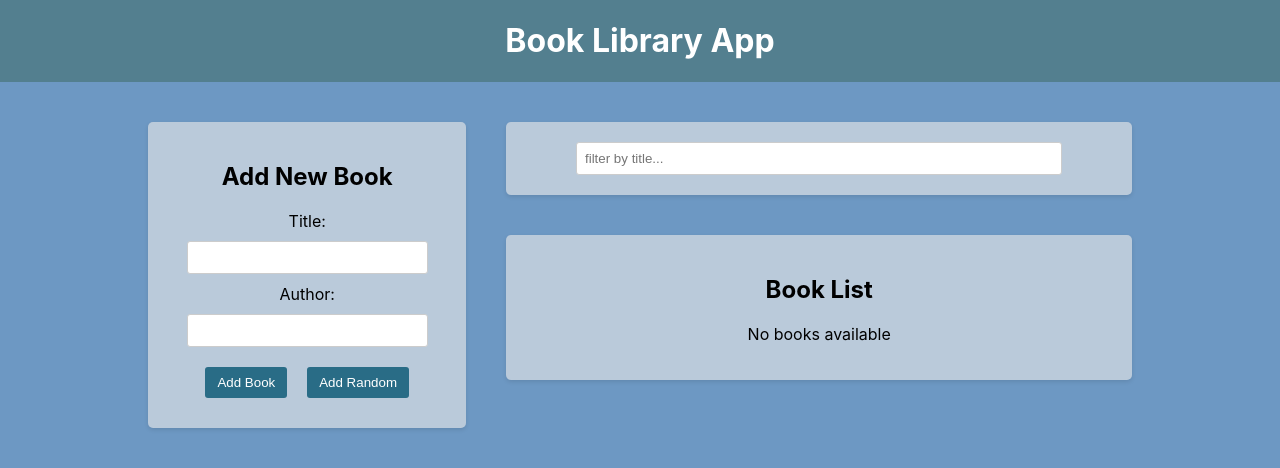
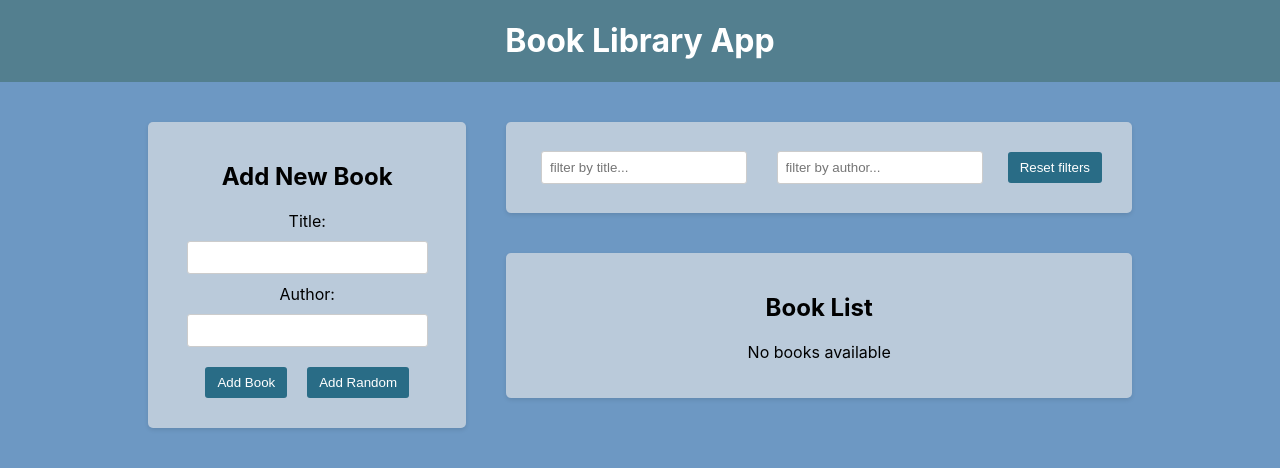
Before and after one commit to galagrin/book_reader_app, a React (Create React App) app in the folder frontend/: page / in a window 1280 px wide. Shown: the top 468 px of the page. Built offline with nearby package versions, Linux system fonts and the light colour scheme.

Commit message:
feat: add filter by author, resetFilter

```diff
--- a/frontend/src/components/BookList/BookList.jsx
+++ b/frontend/src/components/BookList/BookList.jsx
@@ -2,11 +2,18 @@
 import { useDispatch } from "react-redux";
 import { BsBookmarkHeart, BsBookmarkHeartFill } from "react-icons/bs";
 import { deleteBook, toggleFavorite } from "../../redux/books/actionCreators";
+import {
+    selectTitleFilter,
+    selectAuthorFilter,
+} from "../../redux/slices/filterSlice";
 
 import "./BookList.css";
 
 const BookList = () => {
     const books = useSelector((state) => state.books);
+    const titleFilter = useSelector(selectTitleFilter);
+    const authorFilter = useSelector(selectAuthorFilter);
+
     const dispatch = useDispatch();
 
     const handleDeleteBook = (id) => {
@@ -16,6 +23,19 @@
     const handleToggleFavorite = (id) => {
         dispatch(toggleFavorite(id));
     };
+
+    const filteredBooks = books.filter((book) => {
+        const matchesTitle = book.title
+            .toLowerCase()
+            .includes(titleFilter.toLowerCase());
+
+        const matchesAuthor = book.author
+            .toLowerCase()
+            .includes(authorFilter.toLowerCase());
+
+        return matchesTitle && matchesAuthor;
+    });
+
     return (
         <div className="app-block book-list">
             <h2>Book List</h2>
@@ -23,7 +43,7 @@
                 <p>No books available</p>
             ) : (
                 <ul>
-                    {books.map((book, index) => (
+                    {filteredBooks.map((book, index) => (
                         <li key={book.id}>
                             <div className="book-info">
                                 {++index}. {book.title} by{" "}
--- a/frontend/src/components/Filter/Filter.css
+++ b/frontend/src/components/Filter/Filter.css
@@ -17,7 +17,7 @@
 }
 
 .filter button {
-    background-color: #007bff;
+    background-color: rgb(41, 108, 134);
     color: #fff;
     padding: 8px 12px;
     border: none;
@@ -28,7 +28,7 @@
 }
 
 .filter button:hover {
-    background-color: #0056b3;
+    background-color: #609f9c;
 }
 
 @media screen and (max-width: 1024px) {
--- a/frontend/src/components/Filter/Filter.jsx
+++ b/frontend/src/components/Filter/Filter.jsx
@@ -1,20 +1,33 @@
 import { useDispatch, useSelector } from "react-redux";
 import {
     setTitleFilter,
+    setAuthorFilter,
     selectTitleFilter,
+    selectAuthorFilter,
+    resetFilters,
 } from "../../redux/slices/filterSlice";
 import "./Filter.css";
 
 const Filter = () => {
     const dispatch = useDispatch();
     const titleFilter = useSelector(selectTitleFilter);
+    const authorFilter = useSelector(selectAuthorFilter);
 
     const handleTitleFilterChange = (e) => {
         dispatch(setTitleFilter(e.target.value));
     };
 
+    const handelResetfilters = () => {
+        dispatch(resetFilters());
+    };
+
+    const handleAuthorFilterChange = (e) => {
+        dispatch(setAuthorFilter(e.target.value));
+    };
+
     return (
         <div className="app-block filter">
+            <div className="filter-row">
                 <div className="filter-group">
                     <input
                         type="text"
@@ -23,6 +36,18 @@
                         value={titleFilter}
                     />
                 </div>
+                <div className="filter-group">
+                    <input
+                        type="text"
+                        placeholder="filter by author..."
+                        onChange={handleAuthorFilterChange}
+                        value={authorFilter}
+                    />
+                </div>
+                <button type="button" onClick={handelResetfilters}>
+                    Reset filters
+                </button>
+            </div>
         </div>
     );
 };
--- a/frontend/src/redux/slices/filterSlice.js
+++ b/frontend/src/redux/slices/filterSlice.js
@@ -2,6 +2,7 @@
 
 const initialState = {
     title: "",
+    author: "",
 };
 
 const filterSlice = createSlice({
@@ -11,10 +12,20 @@
         setTitleFilter: (state, action) => {
             return { ...state, title: action.payload };
         },
+        setAuthorFilter: (state, action) => {
+            return { ...state, author: action.payload };
+        },
+        resetFilters: (state) => {
+            return initialState;
+        },
     },
 });
 
-export const { setTitleFilter } = filterSlice.actions;
+export const { setTitleFilter, setAuthorFilter, resetFilters } =
+    filterSlice.actions;
+
 export const selectTitleFilter = (state) => state.filter.title;
 
+export const selectAuthorFilter = (state) => state.filter.author;
+
 export default filterSlice.reducer;
```
Lines whose indentation alone changed are shown as unchanged.
